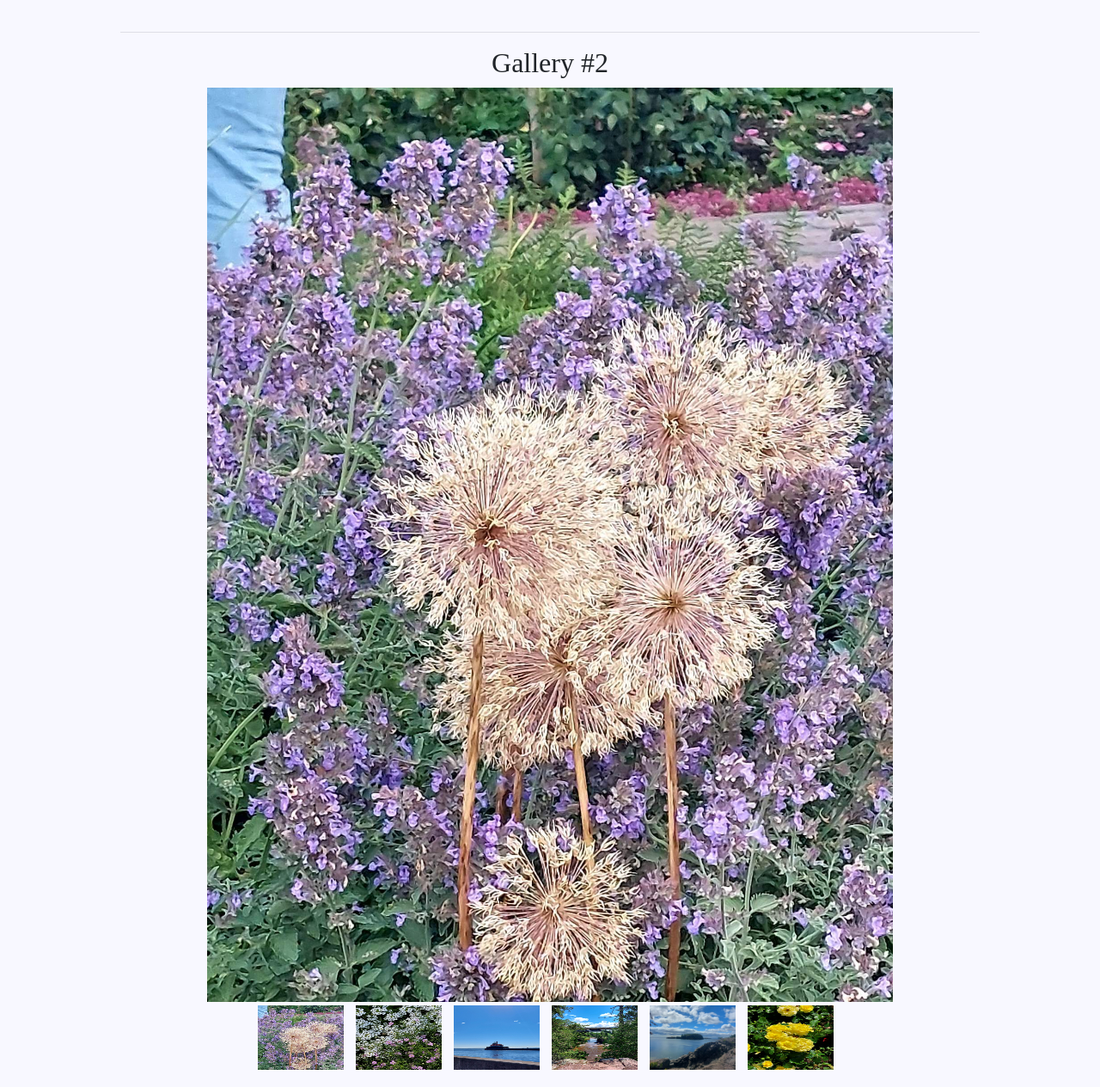
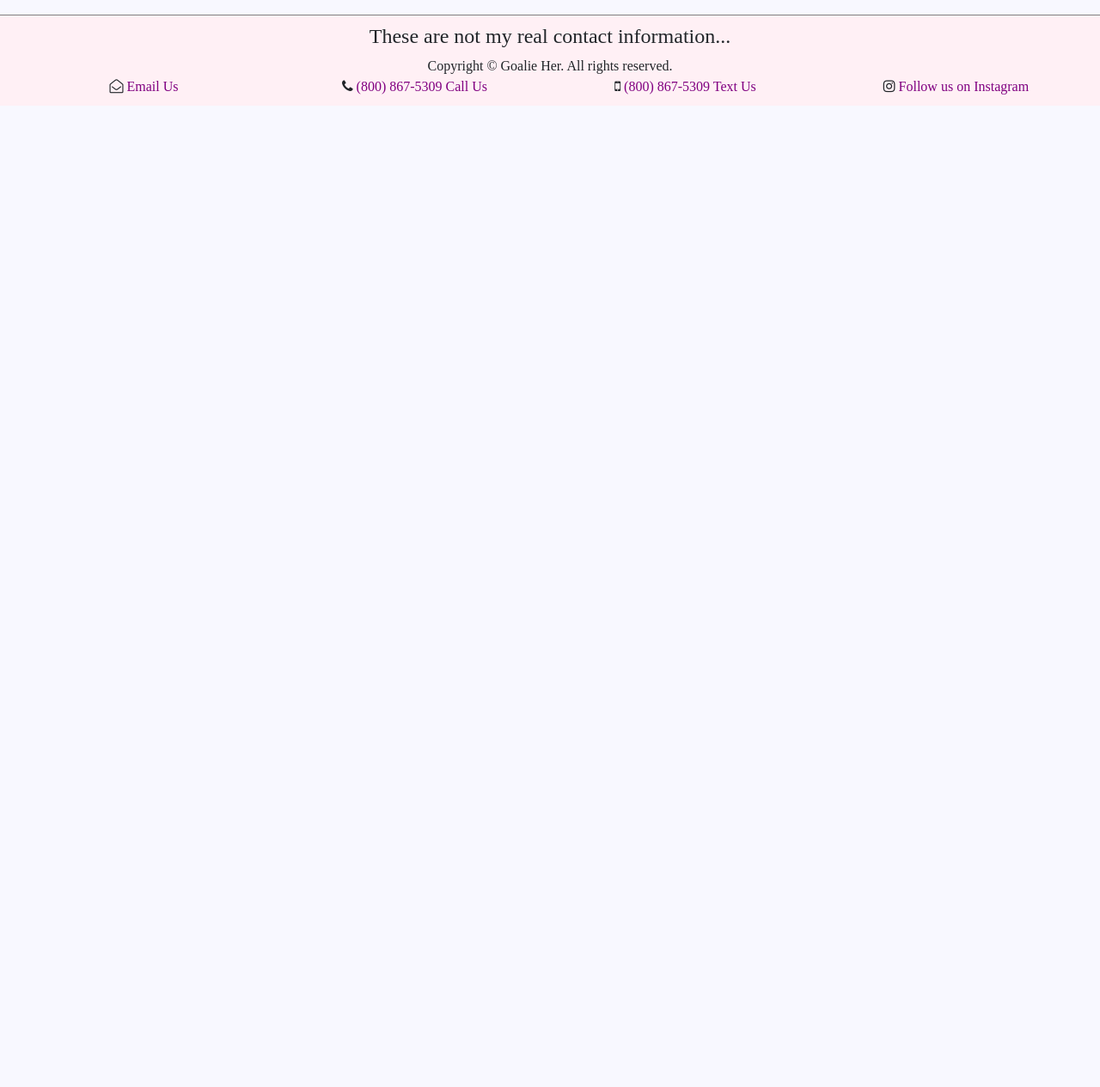
Before and after one commit to hoalie/website, a plain HTML site: page gallery.html in a window 1280 px wide. Shown: the part 1115-2380 px from the top of the page at 86% size. After the commit the page ends 1238 px from the top, so only its background shows below. Drawn offline with nearby package versions, Linux system fonts and the light colour scheme.

Commit message:
Update gallery.html

```diff
--- a/gallery.html
+++ b/gallery.html
@@ -37,24 +37,6 @@
 				        <img onclick="document.getElementById('preview').src = document.getElementById('img3').src;" id="img3" src="img/draw-3.png" alt="sky blue flying cat" />
 				    </div>
 				</div>
-				<br>
-				<hr>
-				<h2>Gallery #2</h2>
-				<div class="gallery">
-				    <div class="preview">
-				        <img id="preview" src="photo/flower-1.jfif" style="display:block;margin:0 auto;" alt=""  height="600" width="800"/>
-				    </div>
-
-				    <div class="gallery-thumbnails" style="margin:0 auto;text-align:center">
-				        <img onclick="document.getElementById('preview').src = document.getElementById('img1').src;" id="img1" src="photo/flower-1.jfif" alt="flower-1" />
-				        <img onclick="document.getElementById('preview').src = document.getElementById('img2').src;" id="img2" src="photo/flower-2.jpg" alt="flower-2" />
-				        <img onclick="document.getElementById('preview').src = document.getElementById('img3').src;" id="img3" src="photo/flower-3.jpg" alt="flower-3" />
-				        <img onclick="document.getElementById('preview').src = document.getElementById('img4').src;" id="img4" src="photo/flower-4.jfif" alt="flower-4" />
-				        <img onclick="document.getElementById('preview').src = document.getElementById('img5').src;" id="img5" src="photo/flower-5.jpg" alt="flower-5" />
-				        <img onclick="document.getElementById('preview').src = document.getElementById('img6').src;" id="img6" src="photo/flower-6.jpg" alt="flower-6" />
-				    </div>
-				</div>
-
 			</main>
 			<footer>
 				<h4> These are not my real contact information...</h4>
```
